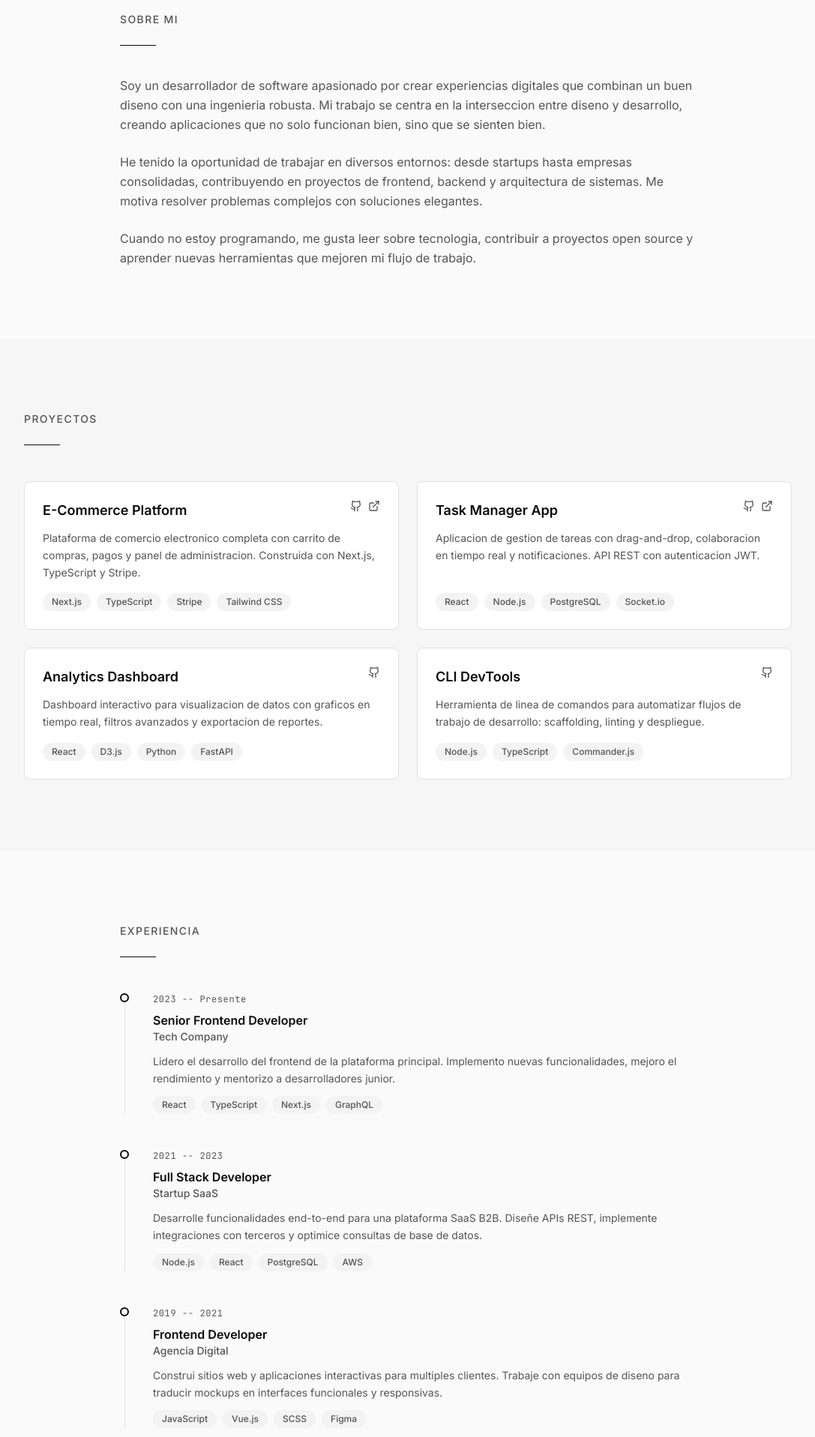
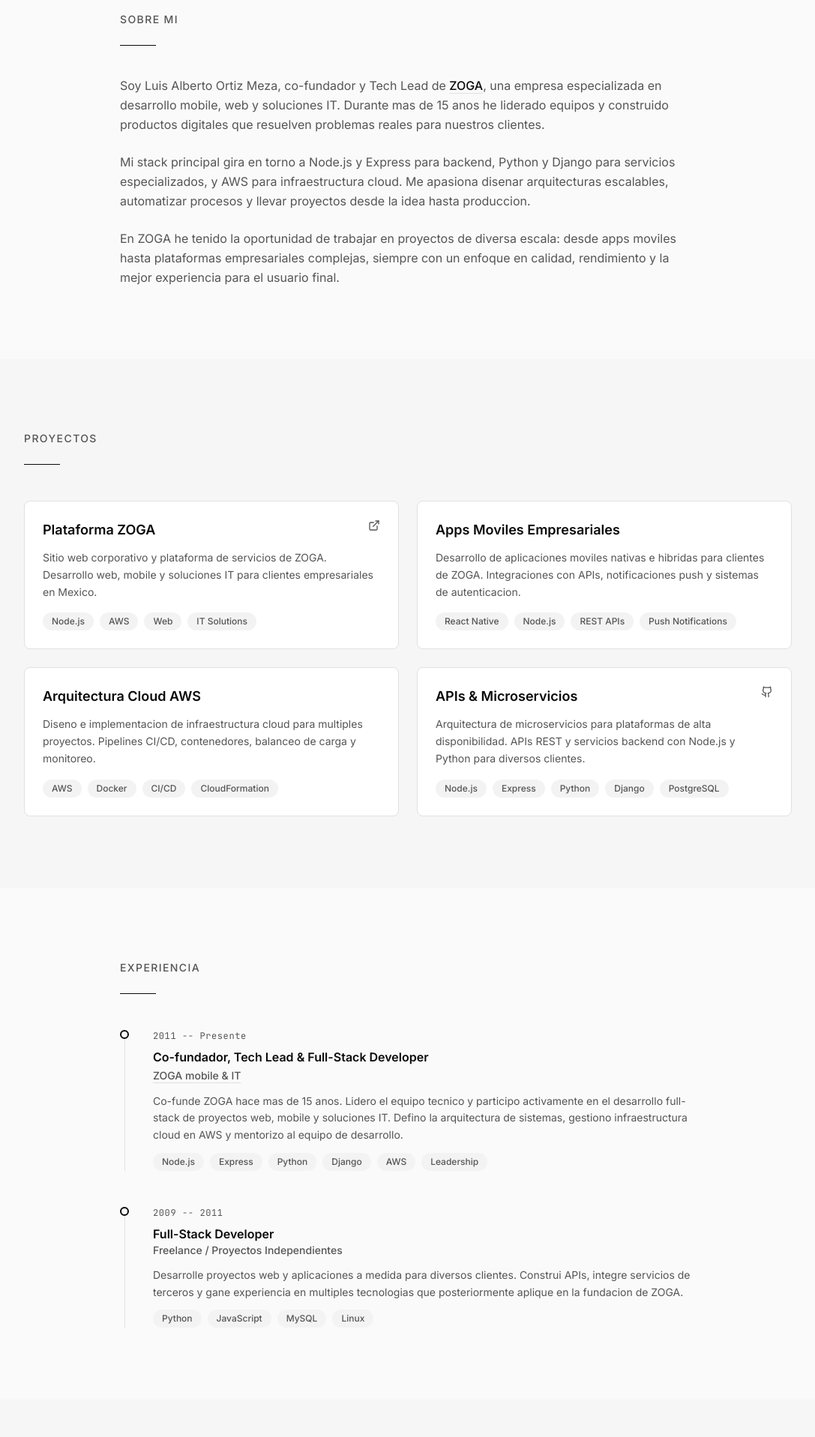
Before and after one commit to MrCalamitus/mrcalamitus, a Next.js app: page / in a window 1280 px wide. Shown: the part 880-2797 px from the top of the page at 75% size, without its empty margins (96-1183 px from the left). Built offline with nearby package versions, Linux system fonts and the light colour scheme.

Commit message:
feat: update components with Luis Alberto's real info\n\nUpdate all components with Luis Alberto's real info and personal details.

```diff
--- a/app/layout.tsx
+++ b/app/layout.tsx
@@ -7,8 +7,8 @@ const inter = Inter({ subsets: ["latin"], variable: "--font-inter" });
 const jetbrainsMono = JetBrains_Mono({ subsets: ["latin"], variable: "--font-jetbrains" });
 
 export const metadata: Metadata = {
-  title: 'Tu Nombre - Software Developer',
-  description: 'Portfolio personal de un desarrollador de software. Proyectos, experiencia y habilidades.',
+  title: 'Luis Alberto Ortiz Meza - Co-fundador & Tech Lead en ZOGA',
+  description: 'Portfolio de Luis Alberto Ortiz Meza. Co-fundador y Tech Lead en ZOGA, con +15 anos de experiencia en desarrollo full-stack, Node.js, Python y AWS.',
   icons: {
     icon: [
       {
--- a/components/about.tsx
+++ b/components/about.tsx
@@ -9,21 +9,30 @@ export function About() {
 
         <div className="mt-10 flex flex-col gap-6 text-base leading-relaxed text-muted-foreground">
           <p>
-            Soy un desarrollador de software apasionado por crear experiencias
-            digitales que combinan un buen diseno con una ingenieria robusta.
-            Mi trabajo se centra en la interseccion entre diseno y desarrollo,
-            creando aplicaciones que no solo funcionan bien, sino que se sienten bien.
+            Soy Luis Alberto Ortiz Meza, co-fundador y Tech Lead de{" "}
+            <a
+              href="https://zoga.com.mx"
+              target="_blank"
+              rel="noopener noreferrer"
+              className="font-medium text-foreground underline underline-offset-4 decoration-border hover:decoration-foreground transition-colors"
+            >
+              ZOGA
+            </a>
+            , una empresa especializada en desarrollo mobile, web y soluciones IT.
+            Durante mas de 15 anos he liderado equipos y construido productos
+            digitales que resuelven problemas reales para nuestros clientes.
           </p>
           <p>
-            He tenido la oportunidad de trabajar en diversos entornos: desde startups
-            hasta empresas consolidadas, contribuyendo en proyectos de frontend,
-            backend y arquitectura de sistemas. Me motiva resolver problemas
-            complejos con soluciones elegantes.
+            Mi stack principal gira en torno a Node.js y Express para backend,
+            Python y Django para servicios especializados, y AWS para
+            infraestructura cloud. Me apasiona disenar arquitecturas escalables,
+            automatizar procesos y llevar proyectos desde la idea hasta produccion.
           </p>
           <p>
-            Cuando no estoy programando, me gusta leer sobre tecnologia,
-            contribuir a proyectos open source y aprender nuevas herramientas
-            que mejoren mi flujo de trabajo.
+            En ZOGA he tenido la oportunidad de trabajar en proyectos de diversa
+            escala: desde apps moviles hasta plataformas empresariales complejas,
+            siempre con un enfoque en calidad, rendimiento y la mejor experiencia
+            para el usuario final.
           </p>
         </div>
       </div>
--- a/components/contact.tsx
+++ b/components/contact.tsx
@@ -3,20 +3,20 @@ import { Mail, Github, Linkedin, ArrowUpRight } from "lucide-react"
 const contactLinks = [
   {
     label: "Email",
-    value: "tu@email.com",
-    href: "mailto:tu@email.com",
+    value: "contacto@zoga.com.mx",
+    href: "mailto:contacto@zoga.com.mx",
     icon: Mail,
   },
   {
     label: "GitHub",
-    value: "github.com/tuusuario",
-    href: "https://github.com",
+    value: "github.com/mrcalamitus",
+    href: "https://github.com/mrcalamitus",
     icon: Github,
   },
   {
     label: "LinkedIn",
-    value: "linkedin.com/in/tuusuario",
-    href: "https://linkedin.com",
+    value: "linkedin.com/in/mrcalamitus",
+    href: "https://www.linkedin.com/in/mrcalamitus",
     icon: Linkedin,
   },
 ]
@@ -32,7 +32,7 @@ export function Contact() {
 
         <div className="mt-10">
           <p className="text-2xl font-semibold tracking-tight text-foreground md:text-3xl text-balance">
-            {"Si quieres hablar sobre un proyecto o simplemente saludar, no dudes en contactarme."}
+            {"Hablemos de tu proximo proyecto. Estoy disponible para consultoria, desarrollo y colaboraciones."}
           </p>
         </div>
 
--- a/components/experience.tsx
+++ b/components/experience.tsx
@@ -1,35 +1,21 @@
 const experiences = [
   {
-    period: "2023 -- Presente",
-    role: "Senior Frontend Developer",
-    company: "Tech Company",
+    period: "2011 -- Presente",
+    role: "Co-fundador, Tech Lead & Full-Stack Developer",
+    company: "ZOGA mobile & IT",
+    companyUrl: "https://zoga.com.mx",
     description:
-      "Lidero el desarrollo del frontend de la plataforma principal. Implemento nuevas funcionalidades, mejoro el rendimiento y mentorizo a desarrolladores junior.",
-    tags: ["React", "TypeScript", "Next.js", "GraphQL"],
+      "Co-funde ZOGA hace mas de 15 anos. Lidero el equipo tecnico y participo activamente en el desarrollo full-stack de proyectos web, mobile y soluciones IT. Defino la arquitectura de sistemas, gestiono infraestructura cloud en AWS y mentorizo al equipo de desarrollo.",
+    tags: ["Node.js", "Express", "Python", "Django", "AWS", "Leadership"],
   },
   {
-    period: "2021 -- 2023",
-    role: "Full Stack Developer",
-    company: "Startup SaaS",
+    period: "2009 -- 2011",
+    role: "Full-Stack Developer",
+    company: "Freelance / Proyectos Independientes",
+    companyUrl: null,
     description:
-      "Desarrolle funcionalidades end-to-end para una plataforma SaaS B2B. Diseñe APIs REST, implemente integraciones con terceros y optimice consultas de base de datos.",
-    tags: ["Node.js", "React", "PostgreSQL", "AWS"],
-  },
-  {
-    period: "2019 -- 2021",
-    role: "Frontend Developer",
-    company: "Agencia Digital",
-    description:
-      "Construi sitios web y aplicaciones interactivas para multiples clientes. Trabaje con equipos de diseno para traducir mockups en interfaces funcionales y responsivas.",
-    tags: ["JavaScript", "Vue.js", "SCSS", "Figma"],
-  },
-  {
-    period: "2018 -- 2019",
-    role: "Junior Developer",
-    company: "Consultora IT",
-    description:
-      "Comence mi carrera profesional desarrollando modulos internos, automatizando procesos y aprendiendo buenas practicas de desarrollo de software.",
-    tags: ["Java", "Spring Boot", "MySQL"],
+      "Desarrolle proyectos web y aplicaciones a medida para diversos clientes. Construi APIs, integre servicios de terceros y gane experiencia en multiples tecnologias que posteriormente aplique en la fundacion de ZOGA.",
+    tags: ["Python", "JavaScript", "MySQL", "Linux"],
   },
 ]
 
@@ -58,9 +44,20 @@ export function Experience() {
                 <h3 className="mt-2 text-base font-semibold text-foreground">
                   {exp.role}
                 </h3>
-                <p className="text-sm font-medium text-muted-foreground">
-                  {exp.company}
-                </p>
+                {exp.companyUrl ? (
+                  <a
+                    href={exp.companyUrl}
+                    target="_blank"
+                    rel="noopener noreferrer"
+                    className="text-sm font-medium text-muted-foreground underline underline-offset-4 decoration-border hover:decoration-foreground hover:text-foreground transition-colors"
+                  >
+                    {exp.company}
+                  </a>
+                ) : (
+                  <p className="text-sm font-medium text-muted-foreground">
+                    {exp.company}
+                  </p>
+                )}
                 <p className="mt-3 text-sm leading-relaxed text-muted-foreground">
                   {exp.description}
                 </p>
--- a/components/footer.tsx
+++ b/components/footer.tsx
@@ -3,7 +3,7 @@ export function Footer() {
     <footer className="border-t border-border px-6 py-8">
       <div className="mx-auto flex max-w-5xl flex-col items-center justify-between gap-4 md:flex-row">
         <p className="text-xs text-muted-foreground">
-          {`\u00A9 ${new Date().getFullYear()} Tu Nombre. Todos los derechos reservados.`}
+          {`\u00A9 ${new Date().getFullYear()} Luis Alberto Ortiz Meza. Todos los derechos reservados.`}
         </p>
         <p className="text-xs text-muted-foreground">
           Hecho con Next.js y Tailwind CSS
--- a/components/header.tsx
+++ b/components/header.tsx
@@ -18,7 +18,7 @@ export function Header() {
     <header className="fixed top-0 left-0 right-0 z-50 bg-background/80 backdrop-blur-md border-b border-border">
       <nav className="mx-auto flex max-w-5xl items-center justify-between px-6 py-4">
         <a href="#" className="text-lg font-semibold tracking-tight text-foreground">
-          TN<span className="text-muted-foreground">.</span>
+          LAOM<span className="text-muted-foreground">.</span>
         </a>
 
         {/* Desktop nav */}
--- a/components/hero.tsx
+++ b/components/hero.tsx
@@ -8,7 +8,7 @@ export function Hero() {
         <div className="relative h-28 w-28 overflow-hidden rounded-full border-2 border-border">
           <Image
             src="/images/avatar.jpg"
-            alt="Foto de perfil"
+            alt="Foto de Luis Alberto Ortiz Meza"
             fill
             className="object-cover"
             priority
@@ -17,20 +17,20 @@ export function Hero() {
 
         <div className="flex flex-col gap-4">
           <p className="text-sm font-medium tracking-widest uppercase text-muted-foreground">
-            Software Developer
+            Co-fundador & Tech Lead en ZOGA
           </p>
           <h1 className="text-4xl font-bold tracking-tight text-foreground md:text-6xl text-balance">
-            Hola, soy Tu Nombre
+            Luis Alberto Ortiz Meza
           </h1>
           <p className="mx-auto max-w-xl text-lg leading-relaxed text-muted-foreground text-pretty">
-            Desarrollo aplicaciones web modernas con enfoque en rendimiento,
-            accesibilidad y experiencia de usuario.
+            +15 anos construyendo soluciones digitales. Full-Stack Developer
+            especializado en Node.js, Python y arquitectura cloud con AWS.
           </p>
         </div>
 
         <div className="flex items-center gap-4">
           <a
-            href="https://github.com"
+            href="https://github.com/mrcalamitus"
             target="_blank"
             rel="noopener noreferrer"
             className="flex h-10 w-10 items-center justify-center rounded-full border border-border text-muted-foreground transition-colors hover:border-foreground hover:text-foreground"
@@ -39,7 +39,7 @@ export function Hero() {
             <Github className="h-4 w-4" />
           </a>
           <a
-            href="https://linkedin.com"
+            href="https://www.linkedin.com/in/mrcalamitus"
             target="_blank"
             rel="noopener noreferrer"
             className="flex h-10 w-10 items-center justify-center rounded-full border border-border text-muted-foreground transition-colors hover:border-foreground hover:text-foreground"
@@ -48,7 +48,7 @@ export function Hero() {
             <Linkedin className="h-4 w-4" />
           </a>
           <a
-            href="mailto:tu@email.com"
+            href="mailto:contacto@zoga.com.mx"
             className="flex h-10 w-10 items-center justify-center rounded-full border border-border text-muted-foreground transition-colors hover:border-foreground hover:text-foreground"
             aria-label="Email"
           >
--- a/components/projects.tsx
+++ b/components/projects.tsx
@@ -2,35 +2,35 @@ import { ExternalLink, Github } from "lucide-react"
 
 const projects = [
   {
-    title: "E-Commerce Platform",
+    title: "Plataforma ZOGA",
     description:
-      "Plataforma de comercio electronico completa con carrito de compras, pagos y panel de administracion. Construida con Next.js, TypeScript y Stripe.",
-    tags: ["Next.js", "TypeScript", "Stripe", "Tailwind CSS"],
-    github: "https://github.com",
-    live: "https://example.com",
+      "Sitio web corporativo y plataforma de servicios de ZOGA. Desarrollo web, mobile y soluciones IT para clientes empresariales en Mexico.",
+    tags: ["Node.js", "AWS", "Web", "IT Solutions"],
+    github: null,
+    live: "https://zoga.com.mx",
   },
   {
-    title: "Task Manager App",
+    title: "Apps Moviles Empresariales",
     description:
-      "Aplicacion de gestion de tareas con drag-and-drop, colaboracion en tiempo real y notificaciones. API REST con autenticacion JWT.",
-    tags: ["React", "Node.js", "PostgreSQL", "Socket.io"],
-    github: "https://github.com",
-    live: "https://example.com",
-  },
-  {
-    title: "Analytics Dashboard",
-    description:
-      "Dashboard interactivo para visualizacion de datos con graficos en tiempo real, filtros avanzados y exportacion de reportes.",
-    tags: ["React", "D3.js", "Python", "FastAPI"],
-    github: "https://github.com",
+      "Desarrollo de aplicaciones moviles nativas e hibridas para clientes de ZOGA. Integraciones con APIs, notificaciones push y sistemas de autenticacion.",
+    tags: ["React Native", "Node.js", "REST APIs", "Push Notifications"],
+    github: null,
     live: null,
   },
   {
-    title: "CLI DevTools",
+    title: "Arquitectura Cloud AWS",
     description:
-      "Herramienta de linea de comandos para automatizar flujos de trabajo de desarrollo: scaffolding, linting y despliegue.",
-    tags: ["Node.js", "TypeScript", "Commander.js"],
-    github: "https://github.com",
+      "Diseno e implementacion de infraestructura cloud para multiples proyectos. Pipelines CI/CD, contenedores, balanceo de carga y monitoreo.",
+    tags: ["AWS", "Docker", "CI/CD", "CloudFormation"],
+    github: null,
+    live: null,
+  },
+  {
+    title: "APIs & Microservicios",
+    description:
+      "Arquitectura de microservicios para plataformas de alta disponibilidad. APIs REST y servicios backend con Node.js y Python para diversos clientes.",
+    tags: ["Node.js", "Express", "Python", "Django", "PostgreSQL"],
+    github: "https://github.com/mrcalamitus",
     live: null,
   },
 ]
--- a/components/skills.tsx
+++ b/components/skills.tsx
@@ -1,19 +1,19 @@
 const skillCategories = [
   {
-    category: "Frontend",
-    skills: ["React", "Next.js", "TypeScript", "Tailwind CSS", "HTML/CSS", "Vue.js"],
+    category: "Backend",
+    skills: ["Node.js", "Express", "Python", "Django", "REST APIs", "PostgreSQL"],
   },
   {
-    category: "Backend",
-    skills: ["Node.js", "Python", "PostgreSQL", "REST APIs", "GraphQL", "Redis"],
+    category: "Cloud & DevOps",
+    skills: ["AWS (EC2, S3, Lambda)", "Docker", "CI/CD", "CloudFormation", "Linux", "Nginx"],
   },
   {
-    category: "Herramientas",
-    skills: ["Git", "Docker", "AWS", "Vercel", "Figma", "CI/CD"],
+    category: "Frontend & Mobile",
+    skills: ["React", "Next.js", "JavaScript", "TypeScript", "Tailwind CSS", "React Native"],
   },
   {
-    category: "Otros",
-    skills: ["Testing", "Agile/Scrum", "Accesibilidad", "SEO", "Rendimiento Web", "Linux"],
+    category: "Liderazgo & Proceso",
+    skills: ["Arquitectura de Software", "Gestion de Equipos", "Agile / Scrum", "Code Review", "Mentorias", "Planificacion Tecnica"],
   },
 ]
 
```
